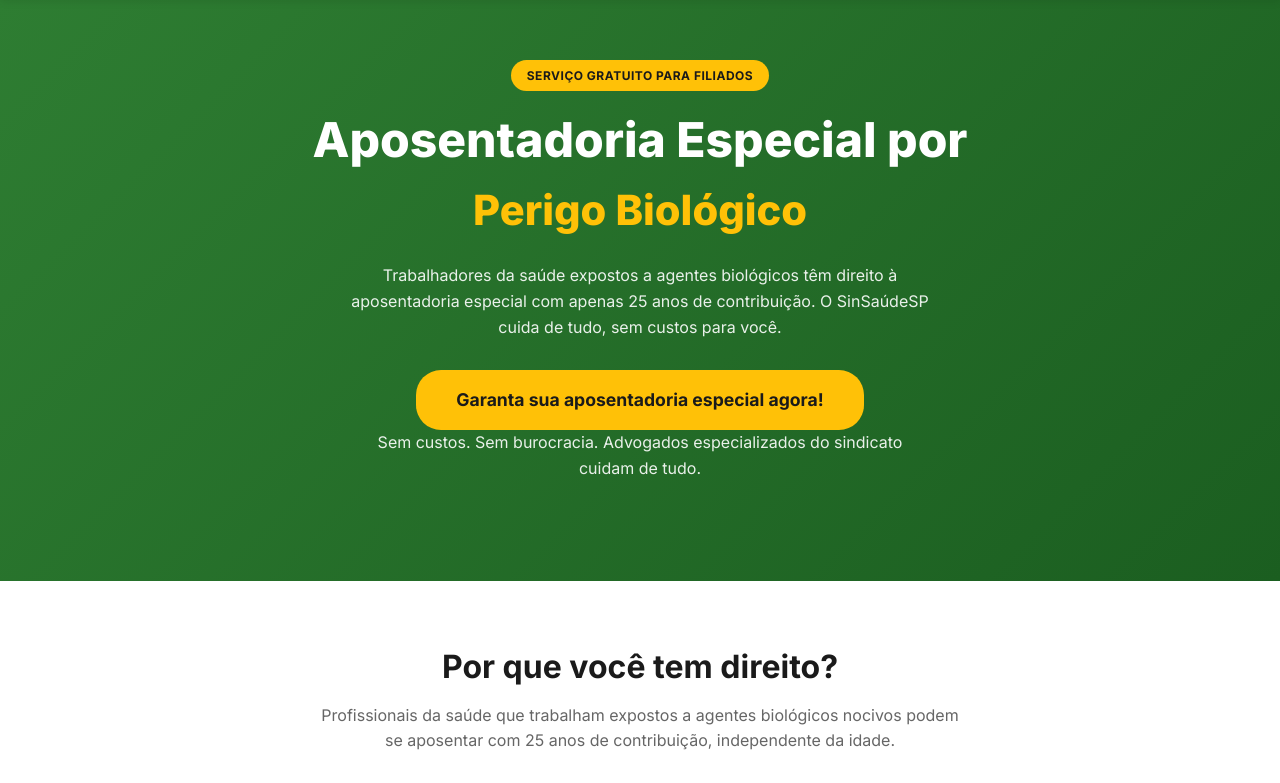
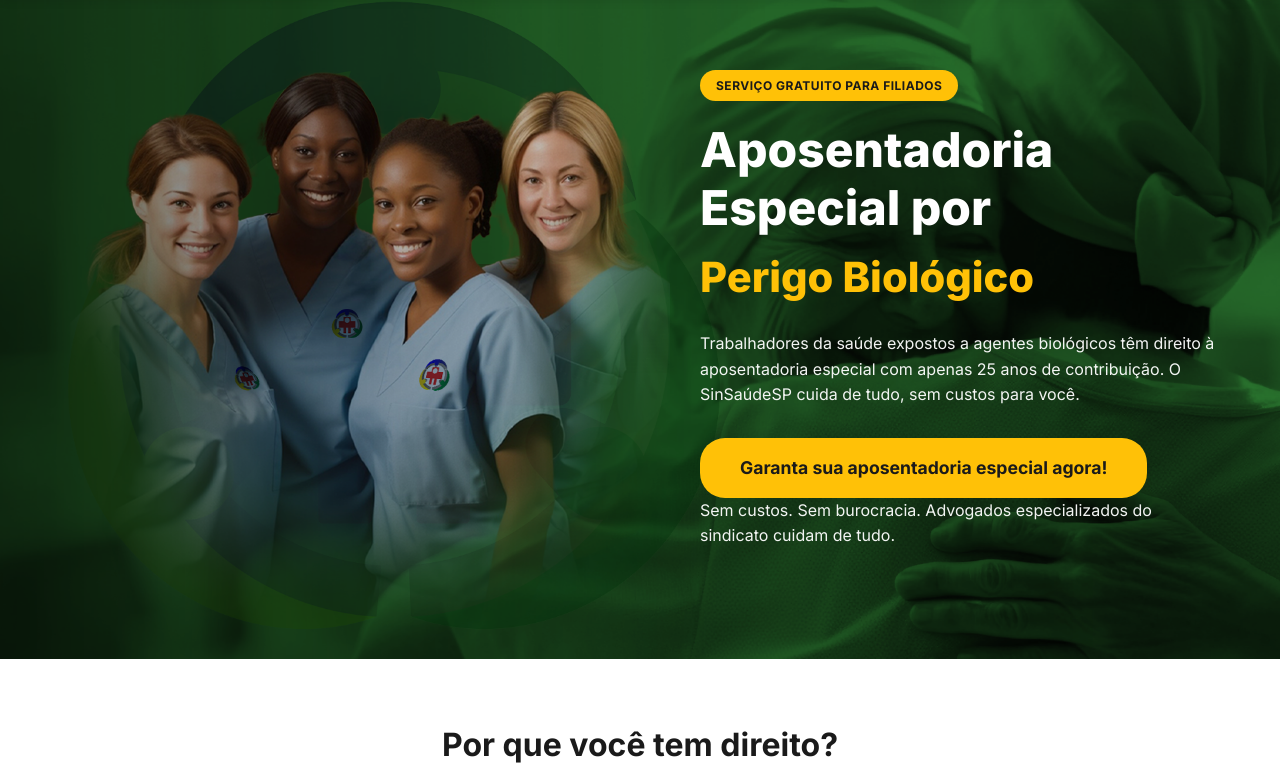
Before and after one commit to Pacheco2802/Sinsaudesp-Aposentadoria-Especial-Page, a Python web app: template templates/landing.html in a window 1280 px wide. Shown: the part 100-883 px from the top of the page. Run offline with Jinja, Linux system fonts and the light colour scheme; the template is opened without the code that fills it, so the values that code supplies are empty.

Commit message:
Melhoria visual na landing page

```diff
--- a/static/css/style.css
+++ b/static/css/style.css
@@ -113,17 +113,30 @@ a { color: inherit; text-decoration: none; }
 
 /* ── Hero ── */
 .hero {
-  background: linear-gradient(135deg, var(--verde-principal) 0%, var(--verde-escuro) 100%);
+  background:
+    linear-gradient(to right, rgba(0,0,0,0.55) 0%, rgba(0,0,0,0.10) 60%, rgba(0,0,0,0) 100%),
+    url('/static/img/BANNER.png') center center / cover no-repeat;
   color: var(--branco);
-  padding: 60px 20px 70px;
-  text-align: center;
+  padding: 70px 20px 80px;
+  text-align: left;
+}
+.hero .container {
+  max-width: 560px;
+  margin-left: auto;
+  margin-right: 0;
+  padding-right: 40px;
 }
 .hero .badge-service { margin-bottom: 20px; }
 .hero h1 { font-size: clamp(1.8rem, 5vw, 3rem); font-weight: 800; line-height: 1.2; margin-bottom: 8px; }
 .hero .hero-sub { color: var(--amarelo); font-size: clamp(1.6rem, 4vw, 2.6rem); font-weight: 800; margin-bottom: 20px; }
-.hero p { font-size: 1rem; max-width: 580px; margin: 0 auto 30px; opacity: 0.9; }
+.hero p { font-size: 1rem; max-width: 520px; margin: 0 0 30px; opacity: 0.95; }
 .hero .btn-primary { font-size: 1.1rem; padding: 16px 40px; }
-.hero-note { font-size: 0.82rem; margin-top: 14px; opacity: 0.75; }
+.hero-note { font-size: 0.82rem; margin-top: 14px; opacity: 0.85; }
+@media (max-width: 640px) {
+  .hero { text-align: center; background-position: 30% center; }
+  .hero .container { margin: 0 auto; padding-right: 0; }
+  .hero p { margin: 0 auto 30px; }
+}
 
 /* ── Sections ── */
 .section { padding: 60px 20px; }
```
Also changed, not shown: fundoimg/BANNER.png (added), static/img/BANNER.png (added).
